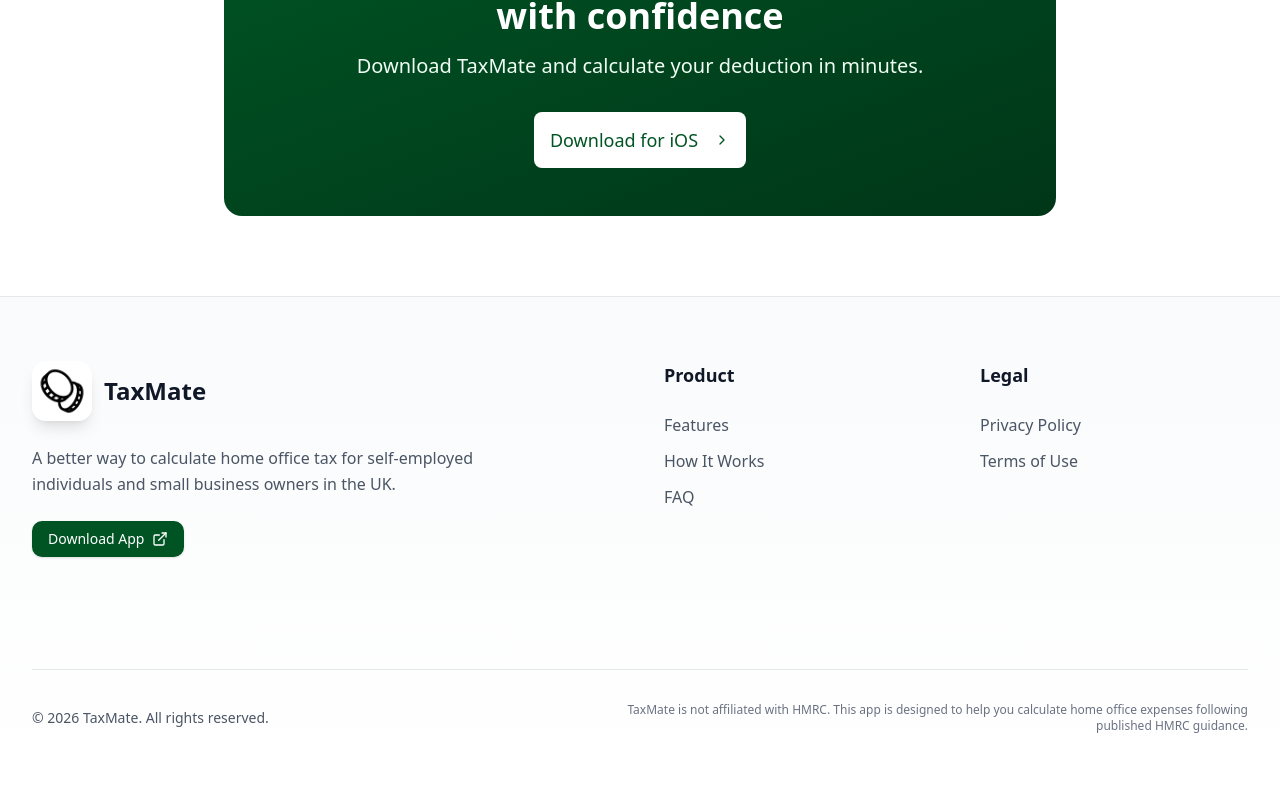
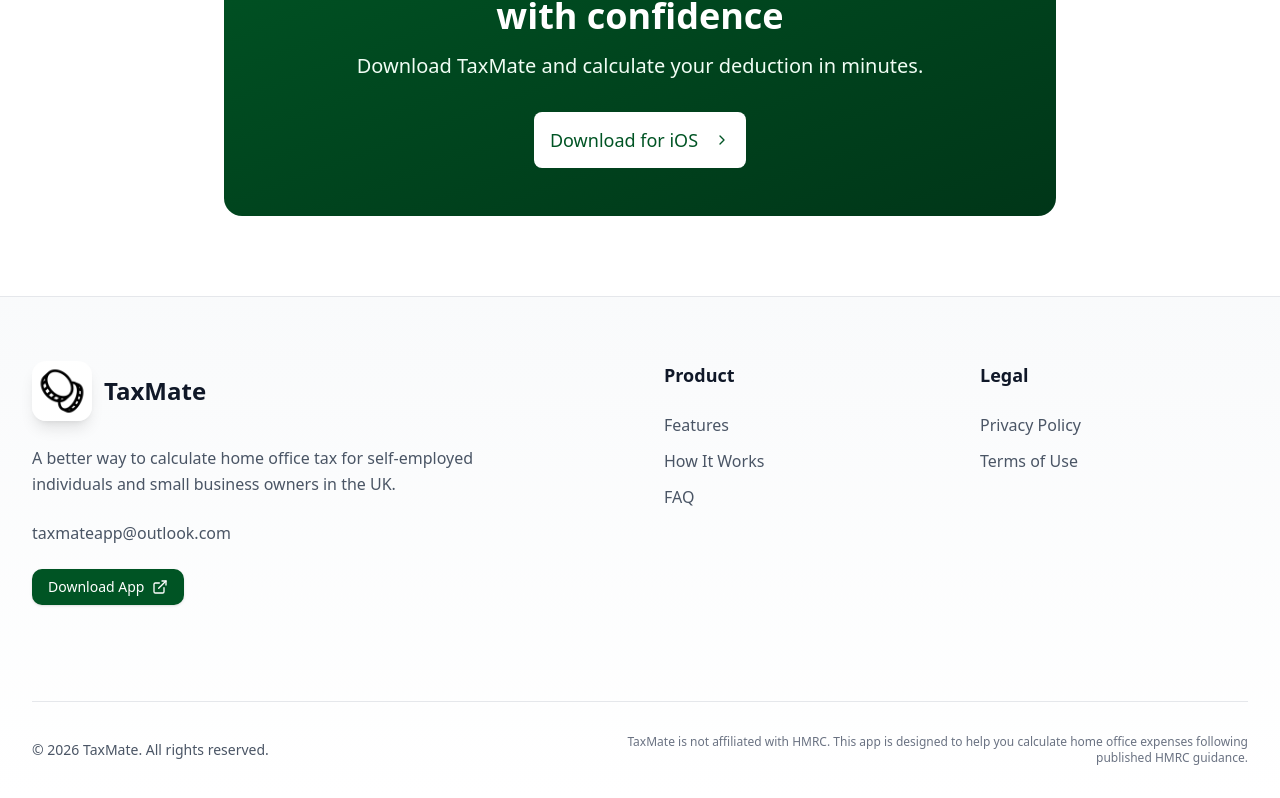
Before and after one commit to wburgess21/taxmate, a Next.js app: page / in a window 1280 px wide. Shown: the part 5489-6287 px from the top of the page. Before the commit the page ends 6255 px from the top, so only its background shows below. Built offline with nearby package versions, Linux system fonts and the light colour scheme.

Commit message:
Add email

```diff
--- a/app/page.tsx
+++ b/app/page.tsx
@@ -532,7 +532,7 @@ export default function Home() {
       <footer className="bg-gradient-to-b from-gray-50 to-white border-t border-gray-200">
         <div className="max-w-7xl mx-auto px-4 sm:px-6 lg:px-8">
           <div className="py-10 sm:py-12 md:py-16">
-            <div className="grid grid-cols-1 sm:grid-cols-2 lg:grid-cols-4 gap-8 sm:gap-10 md:gap-12 mb-8 sm:mb-10 md:mb-12">
+            <div className="grid grid-cols-1 sm:grid-cols-2 lg:grid-cols-4 gap-8 sm:gap-10 md:gap-12 mb-4 sm:mb-6 md:mb-8">
               {/* Brand Section */}
               <div className="sm:col-span-2 lg:col-span-2">
                 <div className="flex items-center gap-3 mb-4 sm:mb-6">
@@ -542,6 +542,14 @@ export default function Home() {
                 <p className="text-gray-600 mb-4 sm:mb-6 max-w-md leading-relaxed text-sm sm:text-base">
                   A better way to calculate home office tax for self-employed individuals
                   and small business owners in the UK.
+                </p>
+                <p className="text-gray-600 mb-4 sm:mb-6 text-sm sm:text-base">
+                  <a
+                    href="mailto:taxmateapp@outlook.com"
+                    className="hover:text-[#005424] transition-colors duration-200"
+                  >
+                    taxmateapp@outlook.com
+                  </a>
                 </p>
                 <div className="flex items-center gap-4">
                   <a
```
